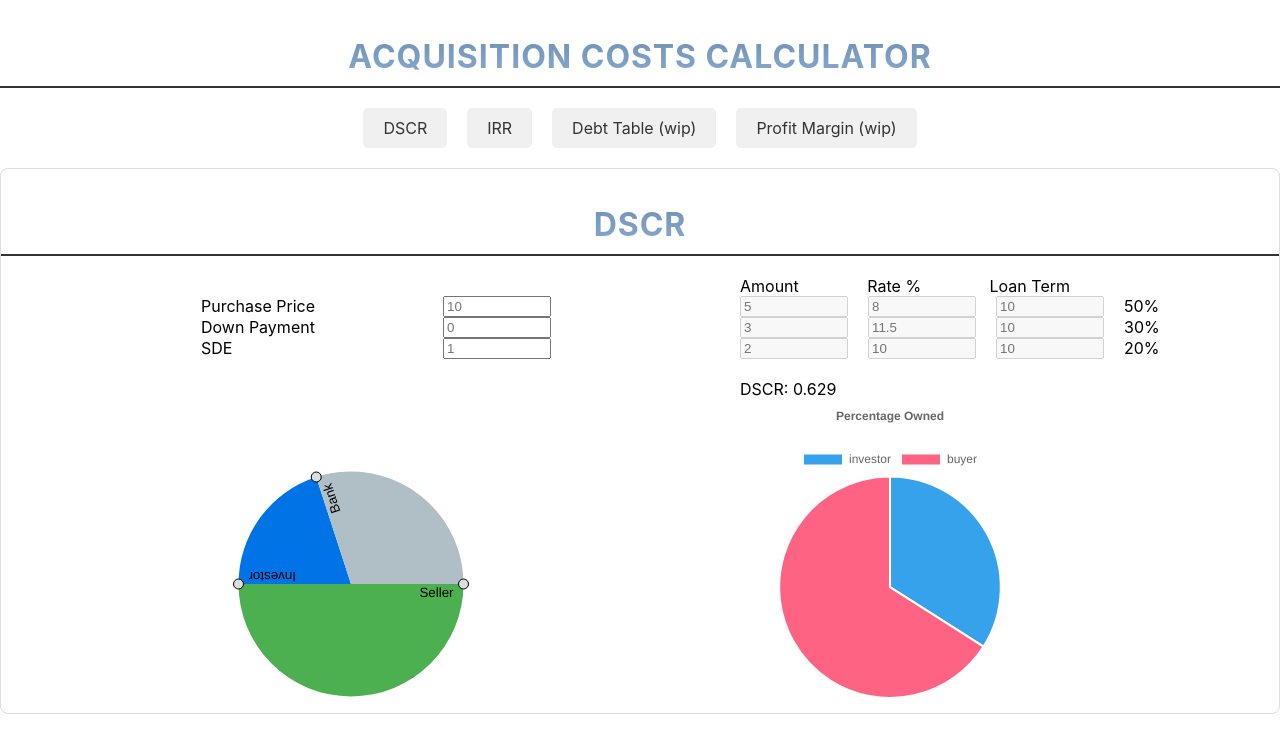
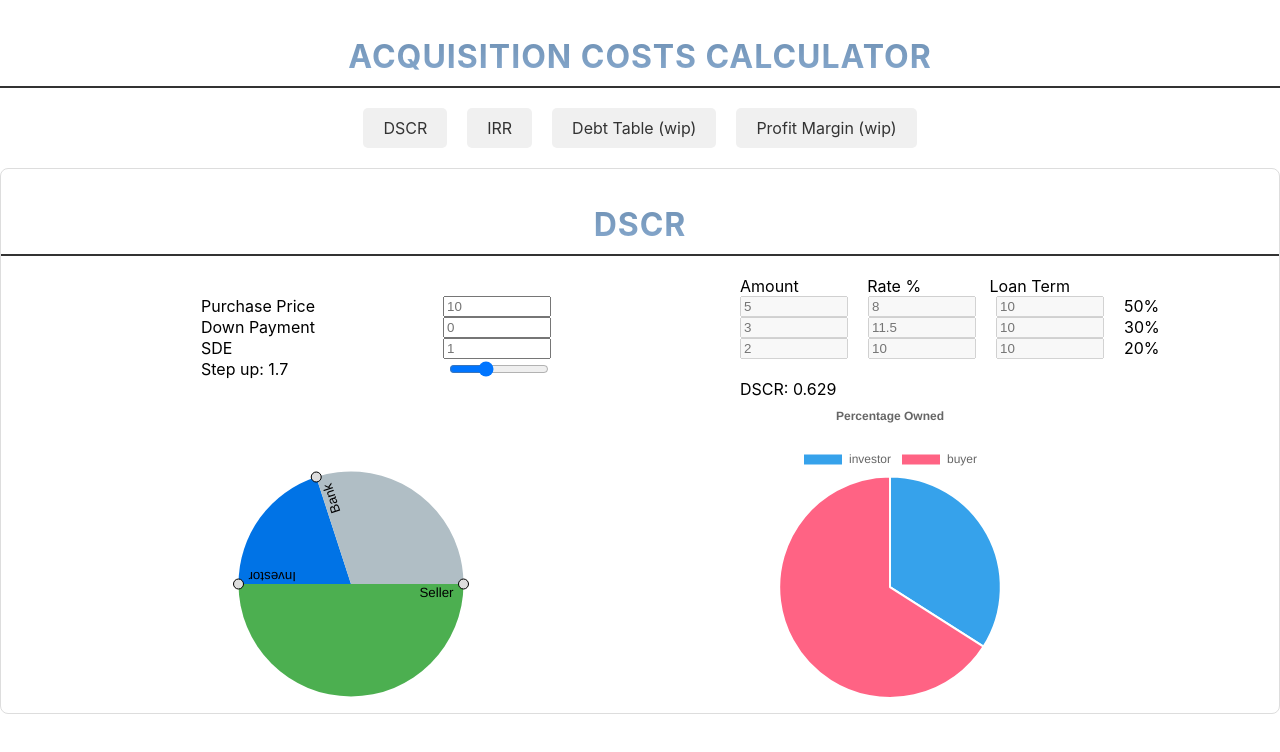
Before and after one commit to TheCoderNamedBridget/AcquisitionCostCalculator, a React (Create React App) app: page / in a window 1280 px wide. Shown: the top 752 px of the page. Built offline with nearby package versions, Linux system fonts and the light colour scheme.

Commit message:
add configurable step up

```diff
--- a/src/Pages/Dscr.tsx
+++ b/src/Pages/Dscr.tsx
@@ -21,9 +21,11 @@ const Dscr = () => {
     const [debts, setDebts] = useState<DebtItem[]>([]);
     const [dscr, setDscr] = useState(0);
 
-    const [bankAmount, setBankAmount] = useState(0)
-    const [investorAmount, setInvestorAmount] = useState(0)
-    const [sellerAmount, setSellerAmount] = useState(0)
+    const [bankAmount, setBankAmount] = useState(0);
+    const [investorAmount, setInvestorAmount] = useState(0);
+    const [sellerAmount, setSellerAmount] = useState(0);
+
+    const [stepUp, setStepUp] = useState("1.7");
 
     /**
      * For a debt item calculate the payment in a given year, rounded to 2 decimal
@@ -117,7 +119,17 @@ const Dscr = () => {
                     <LabelledInput labelText={"Purchase Price"} value={purchasePrice} setValue={setPurchasePrice} />
                     <LabelledInput labelText={"Down Payment"} value={downPayment} setValue={setDownPayment} />
                     <LabelledInput labelText={"SDE"} value={sde} setValue={setSde} />
-                    <br />
+                    <div className="row">
+                        <>Step up: {stepUp}</>
+                        <input
+                            type="range"
+                            min="1"
+                            max="3"
+                            step="0.1"
+                            value={stepUp}
+                            onChange={(event) => setStepUp(event.target.value)}
+                        />
+                    </div>
                     <br />
                     <br />
                     <br />
@@ -136,6 +148,7 @@ const Dscr = () => {
                         setInvestorAmount={setInvestorAmount}
                         sellerAmount={sellerAmount}
                         setSellerAmount={setSellerAmount}
+                        stepUp={Number(stepUp)}
                     />
                 </div>
             </div>
--- a/src/components/DebtSection.tsx
+++ b/src/components/DebtSection.tsx
@@ -6,16 +6,17 @@ import LabelledRow from "./LabelledRow";
 import StaticPieChart from "./static-pie-chart/StaticPieChart";
 
 type DebtSectionProps = {
-    totalDebt: number;
+    totalDebt: number,
     debts: DebtItem[],
-    setDebts: (debt: DebtItem[]) => void
-    dscr: number;
-    bankAmount: number;
-    setBankAmount: (bankAmount: number) => void
-    investorAmount: number;
-    setInvestorAmount: (investorAmount: number) => void
-    sellerAmount: number;
-    setSellerAmount: (sellerAmount: number) => void
+    setDebts: (debt: DebtItem[]) => void,
+    dscr: number,
+    bankAmount: number,
+    setBankAmount: (bankAmount: number) => void,
+    investorAmount: number,
+    setInvestorAmount: (investorAmount: number) => void,
+    sellerAmount: number,
+    setSellerAmount: (sellerAmount: number) => void,
+    stepUp: number,
 }
 
 const DebtSection = (props: DebtSectionProps) => {
@@ -25,8 +26,8 @@ const DebtSection = (props: DebtSectionProps) => {
     }, []);
 
     useEffect(() => {
-        setInvestorEquity(formatNum(props.investorAmount * 1.7));
-    }, [props.investorAmount])
+        setInvestorEquity(formatNum(props.investorAmount * props.stepUp));
+    }, [props.investorAmount, props.stepUp])
 
 
     function updateDebtEntry(index: number, newDebtItem: DebtItem) {
```
